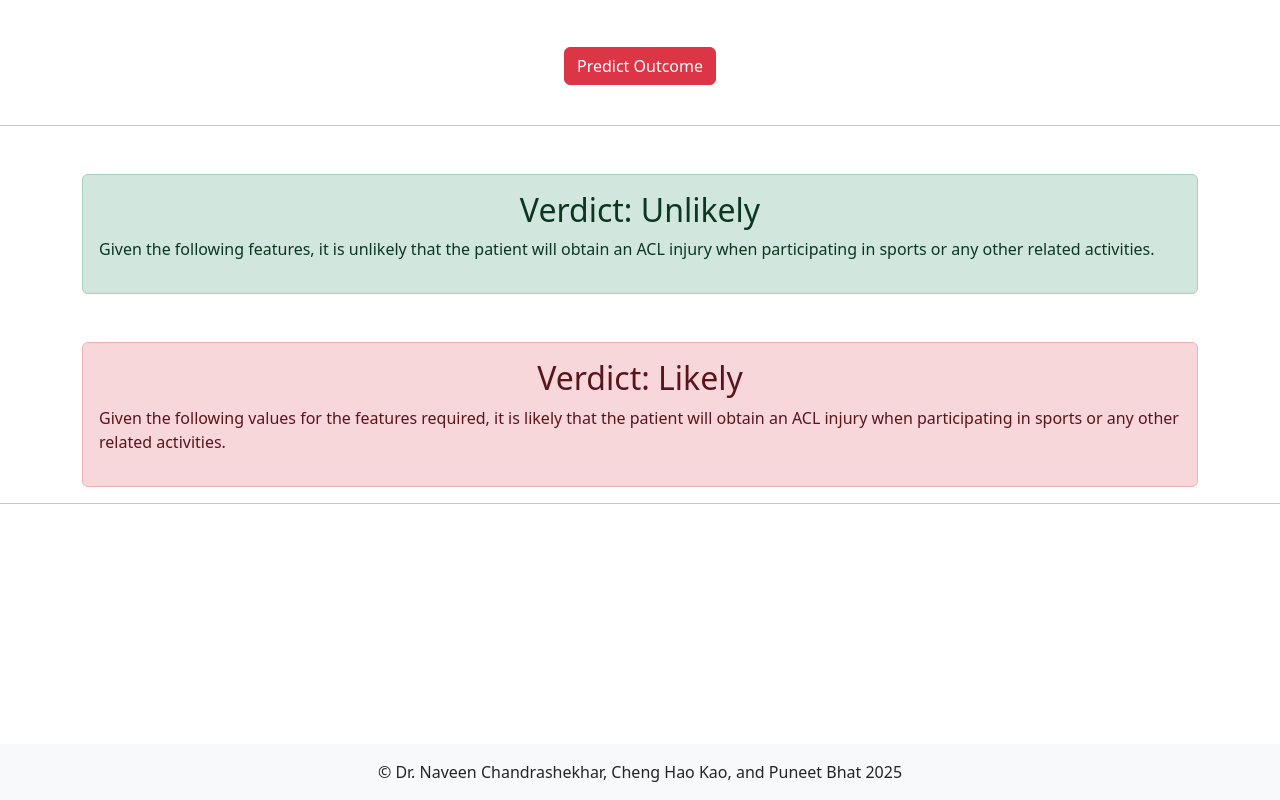
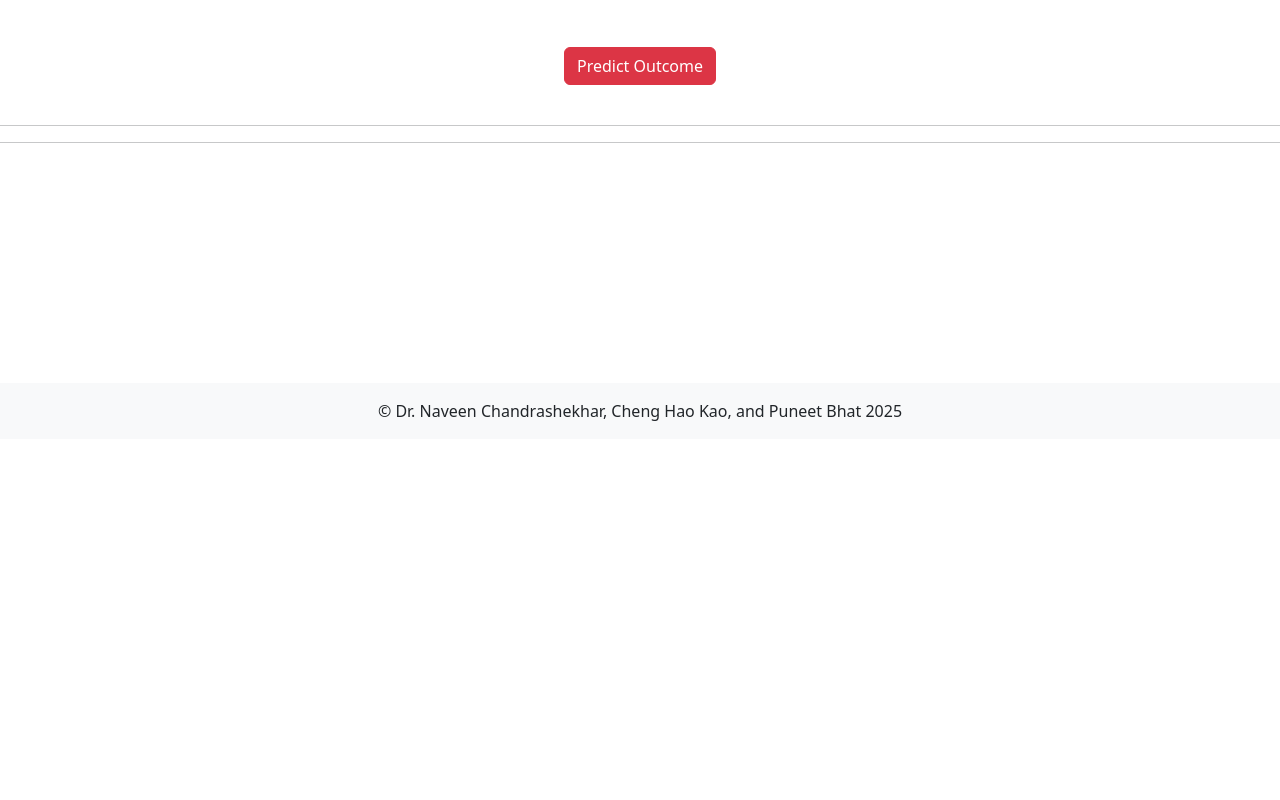
Before and after one commit to bluetr981/ACL-Injury-Website, a plain HTML site: page index.html in a window 1280 px wide. Shown: the part 997-1797 px from the top of the page. After the commit the page ends 1436 px from the top, so only its background shows below. Drawn offline with nearby package versions, Linux system fonts and the light colour scheme.

Commit message:
Update index.html

```diff
--- a/index.html
+++ b/index.html
@@ -173,6 +173,10 @@
 			document.getElementById("unlikely-alert").style.display = "none";
 		}
 	}
+	else {
+		document.getElementById("likely-alert").style.display = "none";
+		document.getElementById("unlikely-alert").style.display = "none";
+	}
 </script>
 
 <div class="container-fluid p-3 bg-light website-footer">
```
